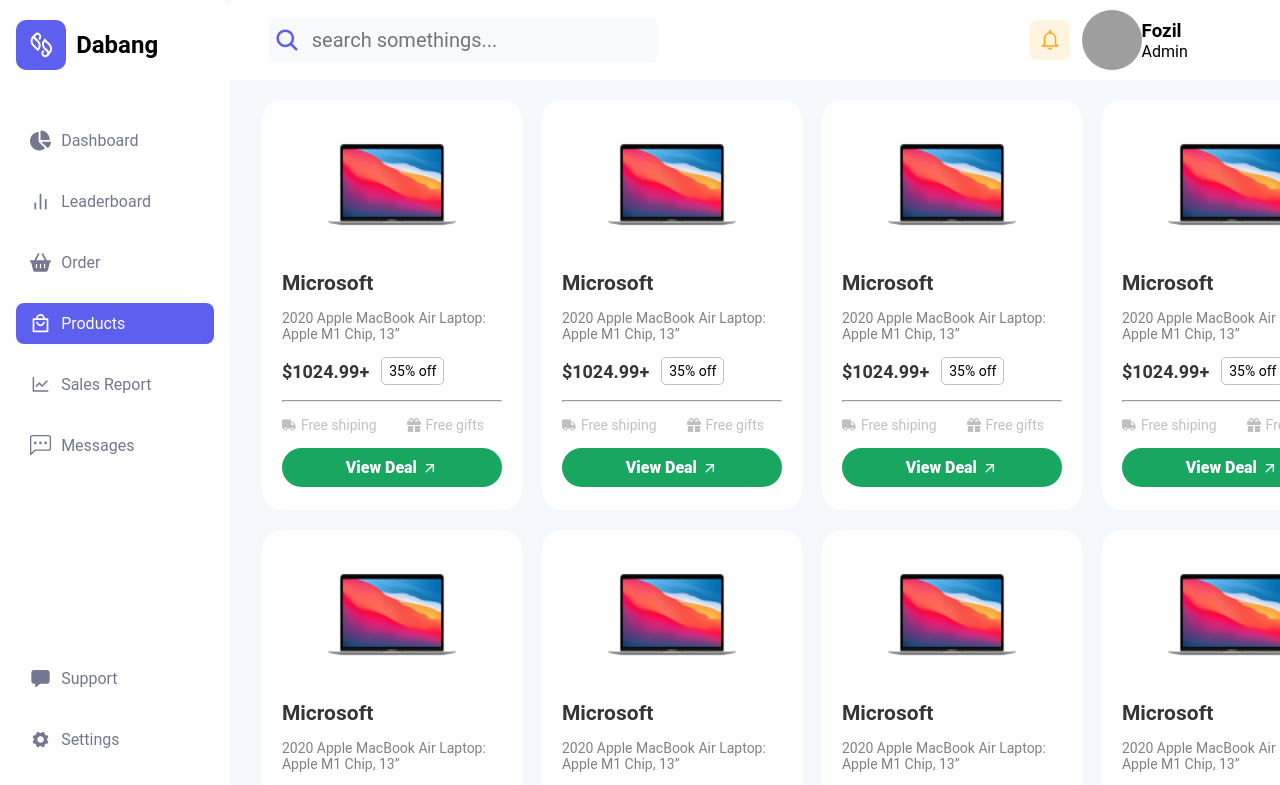
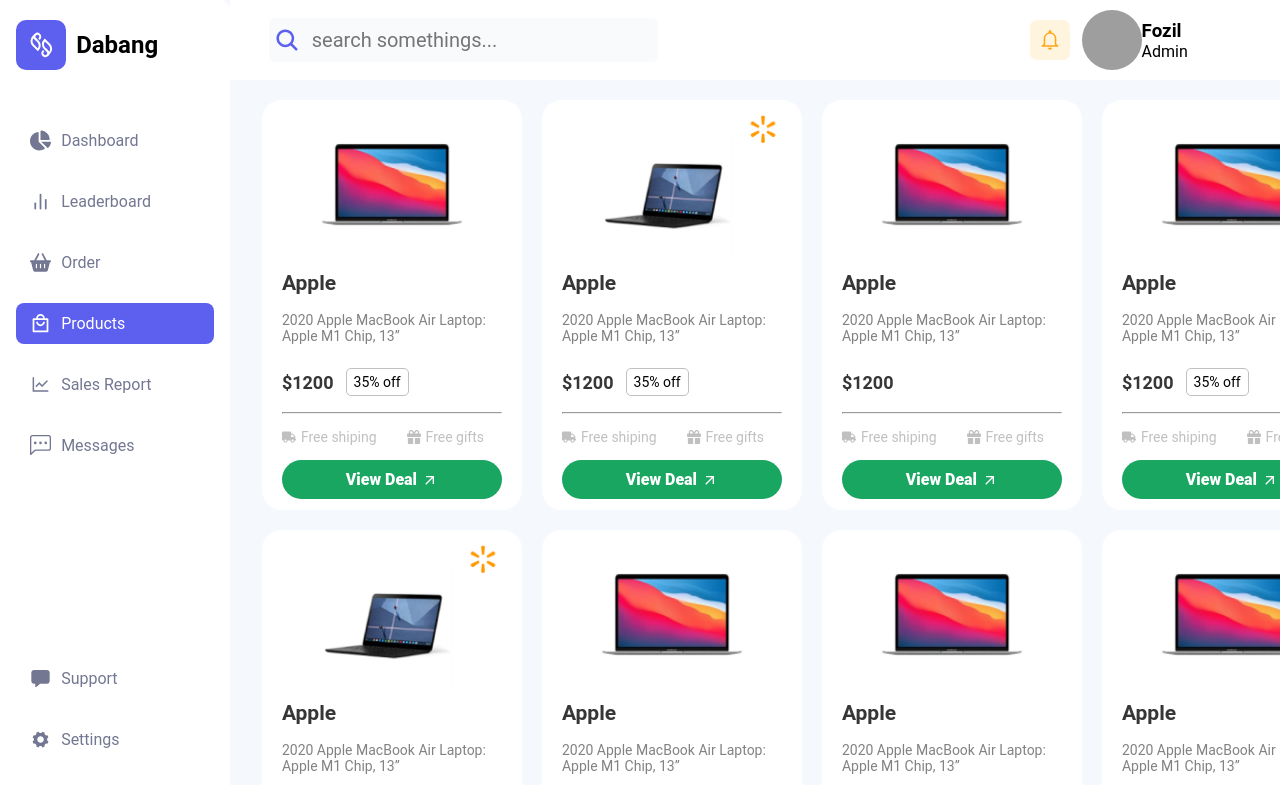
Before and after one commit to behzod-sharifjonov/auth-dashboard, a React (Vite) app: page /dashboard/product in a window 1280 px wide. Shown: the top 785 px of the page. Built offline with nearby package versions, Linux system fonts and the light colour scheme; grey boxes are pictures that could not be loaded.

Commit message:
make product page and data.file demo

```diff
--- a/package.json
+++ b/package.json
@@ -12,6 +12,7 @@
   "dependencies": {
     "axios": "^1.7.7",
     "chart.js": "^4.4.7",
+    "nanoid": "^5.0.9",
     "react": "^18.3.1",
     "react-chartjs-2": "^5.2.0",
     "react-dom": "^18.3.1",
--- a/src/App.jsx
+++ b/src/App.jsx
@@ -5,12 +5,14 @@
 import AdminProfile from './views/Dashboard/Profile/Profile';
 import Dashboard from './views/Dashboard/Dashboard';
 import { createContext, useState } from 'react';
+import { product_data } from './data';
 
 export const  Context = createContext()
 
 function App() {
 
   const [isMenuOpen, setIsMenuOpen] = useState(false);
+  console.log(product_data)
 
   return (
     <Context.Provider value={{isMenuOpen, setIsMenuOpen}}>
@@ -20,6 +22,7 @@
         <Route path="admin/register" element={<AdminRegister />} />
         <Route path="admin/profile" element={<AdminProfile />} />
         <Route path='dashboard/*' element={<Dashboard />} />
+
       </Routes>
     </Context.Provider>
   );
--- a/src/components/DaliySales/DaliySales.css
+++ b/src/components/DaliySales/DaliySales.css
@@ -19,7 +19,7 @@
 }
 
 .daliy-sales-card {
-    width: 280px;
+    width: 100%;
     height: 120px;
     border-radius: 10px;
     display: flex;
@@ -78,7 +78,7 @@
     color: #425166;
 }
 
-@media screen and (max-width: 1030px){
+@media screen and (max-width: 1090px){
     .daliy-sales-card{
         width: 100%;
         height: 100px;
--- a/src/components/DashboardAside/DashboardAsideMedia.jsx
+++ b/src/components/DashboardAside/DashboardAsideMedia.jsx
@@ -21,7 +21,7 @@
         { name: 'Dashboard', path: '/dashboard/analitic', icon: <FaChartPie className='aside-icon' /> },
         { name: 'Leaderboard', path: '/dashboard/add-product', icon: <FiBarChart2 className='aside-icon' /> },
         { name: 'Order', path: '/dashboard/landing', icon: <FaBasketShopping className='aside-icon' /> },
-        { name: 'Products', path: '/dashboard/administration', icon: <RiShoppingBag4Line className='aside-icon' /> },
+        { name: 'Products', path: '/dashboard/product', icon: <RiShoppingBag4Line className='aside-icon' /> },
         { name: 'Sales Report', path: '/dashboard/library', icon: <AiOutlineLineChart className='aside-icon' /> },
         { name: 'Messages', path: '/dashboard/maps', icon: <BsChatLeftDots className='aside-icon' /> },
         { name: 'Support', path: '/dashboard/support', icon: <IoChatbox className='aside-icon' /> },
--- a/src/components/ProductCard/ProductCard.css
+++ b/src/components/ProductCard/ProductCard.css
@@ -2,7 +2,7 @@
   width: 260px;
   height: 410px;
   background-color: white;
-  padding: 10px 16px;
+  padding: 10px 5px;
   border-radius: 20px;
   display: flex;
   flex-direction: column;
@@ -26,43 +26,46 @@
 .product-card .product-text h3 {
   color: #363636;
   font-size: 21px;
+  height: 26px;
 }
 
 .product-card .product-text .product-description {
   color: #828282;
   font-size: 14px;
+  height: 40px;
 }
 
-.product-price-discount{
+.product-price-discount {
   display: flex;
   align-items: center;
   gap: 12px;
+  height: 30px;
 }
 
-.product-price{
+.product-price {
   font-size: 18px;
   color: #363636;
 }
 
-.product-discount{
-    border: 1px  solid silver;
+.product-discount {
+  border: 1px solid silver;
   font-size: 14px;
   padding: 5px 7px;
   border-radius: 5px;
 }
 
-hr{
+hr {
   color: #828282;
 }
 
-.product-additional{
+.product-additional {
   display: flex;
   align-items: center;
   gap: 30px;
 }
 
 .product-delivery,
-.product-gift{
+.product-gift {
   display: flex;
   align-items: center;
   gap: 5px;
@@ -70,13 +73,13 @@
   font-size: 14px;
 }
 
-.product-card button{
+.product-card button {
   padding: 10px 14px;
   border-radius: 20px;
   font-size: 16px;
   font-weight: 800;
   color: white;
-    background-color: #18A661;
+  background-color: #18a661;
   border: none;
   display: flex;
   align-items: center;
@@ -84,7 +87,49 @@
   gap: 5px;
 }
 
-.product-card button > *{
+.product-card button > * {
   font-size: 16px;
   font-weight: 800;
 }
+
+.none {
+  display: none;
+}
+
+@media screen and (max-width:1250px){
+    .product-card{
+        width: 100%;
+    }
+    .product-card .product-text{
+        width: 100%;
+        padding: 7px;
+    }
+    .product-additional{
+        gap: 20px;
+    }
+}
+
+@media screen and (max-width: 767px) {
+  .product-card {
+    width: 100%;
+    height: 350px;
+  }
+  .product-card .product-text {
+    width: 100%;
+    padding: 5px;
+  }
+  .product-card .product-image img {
+    height: 100px;
+  }
+  .product-delivery,
+  .product-gift {
+    font-size: 10px;
+  }
+  .product-additional {
+    gap: 10px;
+  }
+  .product-card button {
+    padding: 8px 12px;
+    font-size: 14px;
+  }
+}
--- a/src/components/ProductCard/ProductCard.jsx
+++ b/src/components/ProductCard/ProductCard.jsx
@@ -1,35 +1,34 @@
 import React from "react";
 import "./ProductCard.css";
-import product_image from "../../assets/product_image.jpg";
 import { FaTruck } from "react-icons/fa";
 import { FaGift } from "react-icons/fa6";
 import { MdArrowOutward } from "react-icons/md";
 
-function ProductCard() {
+function ProductCard({item_poduct_data, key}) {
   return (
-    <div className="product-card">
+    <div className="product-card" key={key}>
       <div className="product-image">
-        <img src={product_image} alt="" />
+        <img src={item_poduct_data.image} alt="" />
       </div>
       <div className="product-text">
-        <h3>Microsoft</h3> {/* 19 */}
+        <h3>{item_poduct_data.brand.slice(0,19)}</h3> {/* 19 */}
         <span className="product-description">
-          2020 Apple MacBook Air Laptop: Apple M1 Chip, 13”
+          {item_poduct_data.description.slice(0,50)}
         </span>
         {/* 60 */}
         <div className="product-price-discount">
-          <b className="product-price">$1024.99+</b>
-          <span className="product-discount">35% off</span>
+          <b className={item_poduct_data.price.length > 0 ? 'product-price' : 'none'}>{item_poduct_data.price}</b>
+          <span className={item_poduct_data.discount.length > 0 ? 'product-discount' : 'none'}>{item_poduct_data.discount}</span>
         </div>
         <hr />
         <div className="product-additional">
           <div className="product-delivery">
             <FaTruck />
-            Free shiping
+            {item_poduct_data.delivery}
           </div>
           <div className="product-gift">
             <FaGift />
-            Free gifts
+            {item_poduct_data.gifts}
           </div>
         </div>
         <button>
--- /dev/null
+++ b/src/data.js
@@ -0,0 +1,149 @@
+import { nanoid } from "nanoid";
+import product_image from "./assets/product_image.jpg";
+import product_image_2 from "./assets/product_image_2.jpg";
+
+export const product_data = [
+  {
+    image: product_image,
+    brand: "Apple",
+    price: "$1200",
+    discount: "35% off",
+    description:
+      "2020 Apple MacBook Air Laptop: Apple M1 Chip, 13” Retina Display, 8GB RAM, 256GB SSD Storage, Backlit Keyboard, FaceTime HD Camera, Touch ID. Works with iPhone/iPad; Silver",
+    delivery: "Free shiping",
+    gifts: "Free gifts",
+    id: nanoid(),
+  },
+  {
+    image: product_image_2,
+    brand: "Apple",
+    price: "$1200",
+    discount: "35% off",
+    description:
+      "2020 Apple MacBook Air Laptop: Apple M1 Chip, 13” Retina Display, 8GB RAM, 256GB SSD Storage, Backlit Keyboard, FaceTime HD Camera, Touch ID. Works with iPhone/iPad; Silver",
+    delivery: "Free shiping",
+    gifts: "Free gifts",
+    id: nanoid(),
+  },
+  {
+    image: product_image,
+    brand: "Apple",
+    price: "$1200",
+    discount: "",
+    description:
+      "2020 Apple MacBook Air Laptop: Apple M1 Chip, 13” Retina Display, 8GB RAM, 256GB SSD Storage, Backlit Keyboard, FaceTime HD Camera, Touch ID. Works with iPhone/iPad; Silver",
+    delivery: "Free shiping",
+    gifts: "Free gifts",
+    id: nanoid(),
+  },
+  {
+    image: product_image,
+    brand: "Apple",
+    price: "$1200",
+    discount: "35% off",
+    description:
+      "2020 Apple MacBook Air Laptop: Apple M1 Chip, 13” Retina Display, 8GB RAM, 256GB SSD Storage, Backlit Keyboard, FaceTime HD Camera, Touch ID. Works with iPhone/iPad; Silver",
+    delivery: "Free shiping",
+    gifts: "Free gifts",
+    id: nanoid(),
+  },
+  {
+    image: product_image_2,
+    brand: "Apple",
+    price: "$1200",
+    discount: "35% off",
+    description:
+      "2020 Apple MacBook Air Laptop: Apple M1 Chip, 13” Retina Display, 8GB RAM, 256GB SSD Storage, Backlit Keyboard, FaceTime HD Camera, Touch ID. Works with iPhone/iPad; Silver",
+    delivery: "Free shiping",
+    gifts: "Free gifts",
+    id: nanoid(),
+  },
+  {
+    image: product_image,
+    brand: "Apple",
+    price: "$1200",
+    discount: "35% off",
+    description:
+      "2020 Apple MacBook Air Laptop: Apple M1 Chip, 13” Retina Display, 8GB RAM, 256GB SSD Storage, Backlit Keyboard, FaceTime HD Camera, Touch ID. Works with iPhone/iPad; Silver",
+    delivery: "Free shiping",
+    gifts: "Free gifts",
+    id: nanoid(),
+  },
+  {
+    image: product_image,
+    brand: "Apple",
+    price: "$1200",
+    discount: "35% off",
+    description:
+      "2020 Apple MacBook Air Laptop: Apple M1 Chip, 13” Retina Display, 8GB RAM, 256GB SSD Storage, Backlit Keyboard, FaceTime HD Camera, Touch ID. Works with iPhone/iPad; Silver",
+    delivery: "Free shiping",
+    gifts: "Free gifts",
+    id: nanoid(),
+  },
+  {
+    image: product_image,
+    brand: "Apple",
+    price: "$1200",
+    discount: "35% off",
+    description:
+      "2020 Apple MacBook Air Laptop: Apple M1 Chip, 13” Retina Display, 8GB RAM, 256GB SSD Storage, Backlit Keyboard, FaceTime HD Camera, Touch ID. Works with iPhone/iPad; Silver",
+    delivery: "Free shiping",
+    gifts: "Free gifts",
+    id: nanoid(),
+  },
+  {
+    image: product_image,
+    brand: "Apple",
+    price: "$1200",
+    discount: "35% off",
+    description:
+      "2020 Apple MacBook Air Laptop: Apple M1 Chip, 13” Retina Display, 8GB RAM, 256GB SSD Storage, Backlit Keyboard, FaceTime HD Camera, Touch ID. Works with iPhone/iPad; Silver",
+    delivery: "Free shiping",
+    gifts: "Free gifts",
+    id: nanoid(),
+  },
+  {
+    image: product_image,
+    brand: "Apple",
+    price: "$1200",
+    discount: "35% off",
+    description:
+      "2020 Apple MacBook Air Laptop: Apple M1 Chip, 13” Retina Display, 8GB RAM, 256GB SSD Storage, Backlit Keyboard, FaceTime HD Camera, Touch ID. Works with iPhone/iPad; Silver",
+    delivery: "Free shiping",
+    gifts: "Free gifts",
+    id: nanoid(),
+  },
+  {
+    image: product_image,
+    brand: "Apple",
+    price: "$1200",
+    discount: "35% off",
+    description:
+      "2020 Apple MacBook Air Laptop: Apple M1 Chip, 13” Retina Display, 8GB RAM, 256GB SSD Storage, Backlit Keyboard, FaceTime HD Camera, Touch ID. Works with iPhone/iPad; Silver",
+    delivery: "Free shiping",
+    gifts: "Free gifts",
+    id: nanoid(),
+  },
+  {
+    image: product_image,
+    brand: "Apple",
+    price: "$1200",
+    discount: "35% off",
+    description:
+      "2020 Apple MacBook Air Laptop: Apple M1 Chip, 13” Retina Display, 8GB RAM, 256GB SSD Storage, Backlit Keyboard, FaceTime HD Camera, Touch ID. Works with iPhone/iPad; Silver",
+    delivery: "Free shiping",
+    gifts: "Free gifts",
+    id: nanoid(),
+  },
+  {
+    image: product_image,
+    brand: "Apple",
+    price: "$1200",
+    discount: "35% off",
+    description:
+      "2020 Apple MacBook Air Laptop: Apple M1 Chip, 13” Retina Display, 8GB RAM, 256GB SSD Storage, Backlit Keyboard, FaceTime HD Camera, Touch ID. Works with iPhone/iPad; Silver",
+    delivery: "Free shiping",
+    gifts: "Free gifts",
+    id: nanoid(),
+  }
+];
--- a/src/views/Dashboard/Analitic/Analitic.jsx
+++ b/src/views/Dashboard/Analitic/Analitic.jsx
@@ -2,7 +2,7 @@
 import "./Analitic.css";
 import DaliySales from "../../../components/DaliySales/DaliySales";
 import DoughnutChart from "../../../components/Charts/Doughnut/Doughnut";
-// import RevenueChart from "../../../components/Charts/AnaliticChart/RevenueChart";
+import RevenueChart from "../../../components/Charts/AnaliticChart/RevenueChart";
 import Orders from "../../../components/Orders/Order/Orders";
 import Recent from "../../../components/Orders/Recent/Recent";
 
@@ -14,7 +14,7 @@
           <DaliySales />
         </div>
         <div className="analitic-second-container">
-          {/* <RevenueChart /> */}
+          <RevenueChart />
           <DoughnutChart />
         </div>
         <div className="analitic-third-container">
--- a/src/views/Dashboard/Product/Product.css
+++ b/src/views/Dashboard/Product/Product.css
@@ -1,16 +1,33 @@
 .product {
-  padding: 20px 3%;
+  padding: 20px 1%;
 }
 
 .product-card-container {
   display: grid;
   grid-template-columns: repeat(5, 1fr);
-  gap: 30px;
+  gap: 28px;
 }
 
-@media screen and (max-width: 1500px) {
+@media screen and (max-width: 1560px) {
   .product-card-container {
     grid-template-columns: repeat(4, 1fr);
     gap: 20px;
   }
+  .product {
+    padding: 20px 3%;
+  }
 }
+@media screen and (max-width: 1250px) {
+  .product-card-container {
+    grid-template-columns: repeat(3, 1fr);
+    gap: 20px;
+  }
+}
+
+
+@media screen and (max-width:767px){
+    .product-card-container{
+        grid-template-columns: repeat(2,1fr);
+        gap: 12px;
+    }
+}
--- a/src/views/Dashboard/Product/Product.jsx
+++ b/src/views/Dashboard/Product/Product.jsx
@@ -1,33 +1,20 @@
-import React from 'react'
-import ProductCard from '../../../components/ProductCard/ProductCard'
-import './Product.css'
+import React from "react";
+import ProductCard from "../../../components/ProductCard/ProductCard";
+import "./Product.css";
+import product_image from "../../../assets/product_image.jpg";
+import product_image_2 from "../../../assets/product_image_2.jpg";
+import { product_data } from "../../../data";
 
 function Product() {
   return (
-    <div className='product'>
-        <div className='product-card-container'>
-            <ProductCard />
-            <ProductCard />
-            <ProductCard />
-            <ProductCard />
-            <ProductCard />
-            <ProductCard />
-            <ProductCard />
-            <ProductCard />
-            <ProductCard />
-            <ProductCard />
-            <ProductCard />
-            <ProductCard />
-            <ProductCard />
-            <ProductCard />
-            <ProductCard />
-            <ProductCard />
-            <ProductCard />
-            <ProductCard />
-            <ProductCard />
-        </div>
+    <div className="product">
+      <div className="product-card-container">
+        {product_data.map((item, key) => (
+          <ProductCard item_poduct_data={item} key={key} />
+        ))}
+      </div>
     </div>
-  )
+  );
 }
 
-export default Product
+export default Product;
```
Also changed, not shown: src/views/Detail/Detail.jsx (added, +9 -0 lines), src/assets/product_image_2.jpg (added), src/views/Detail/Detail.css (added), 1 other file (tests, documents, lock files or other folders). Lines whose indentation alone changed are shown as unchanged.
